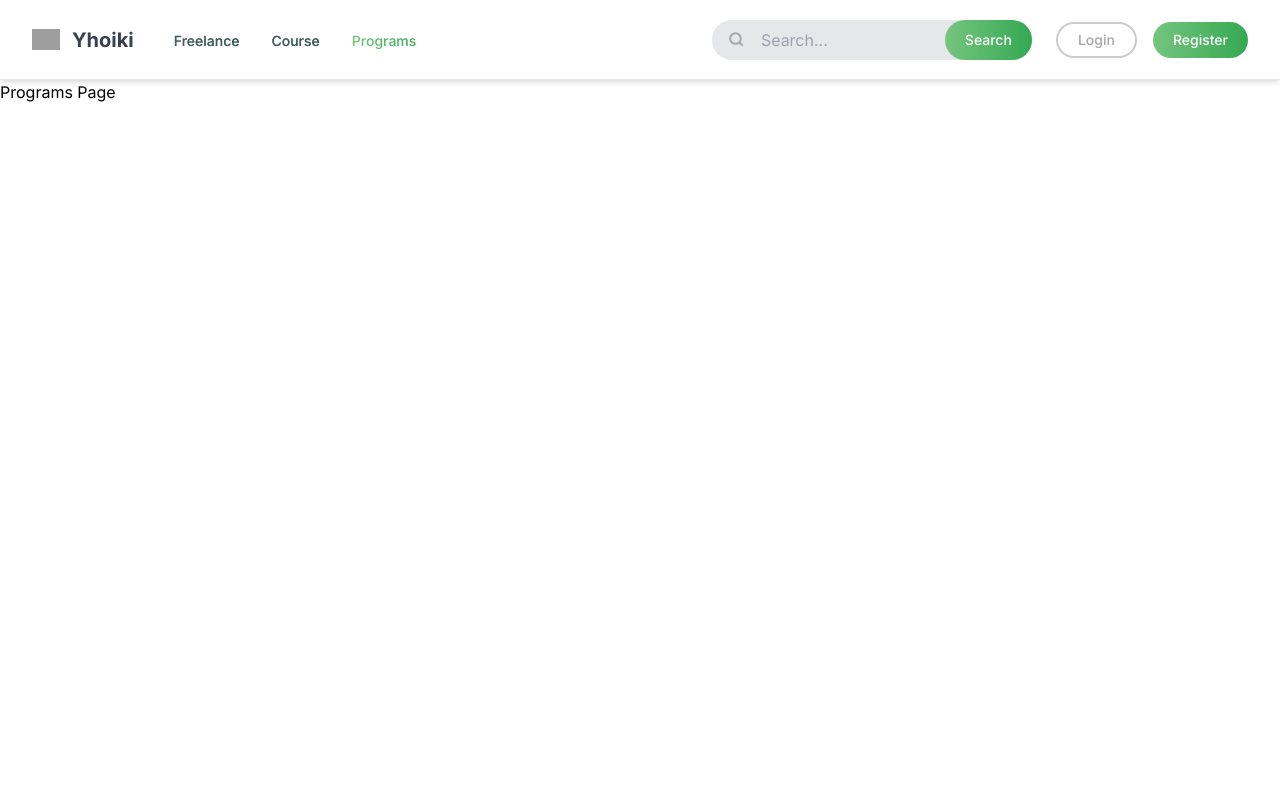
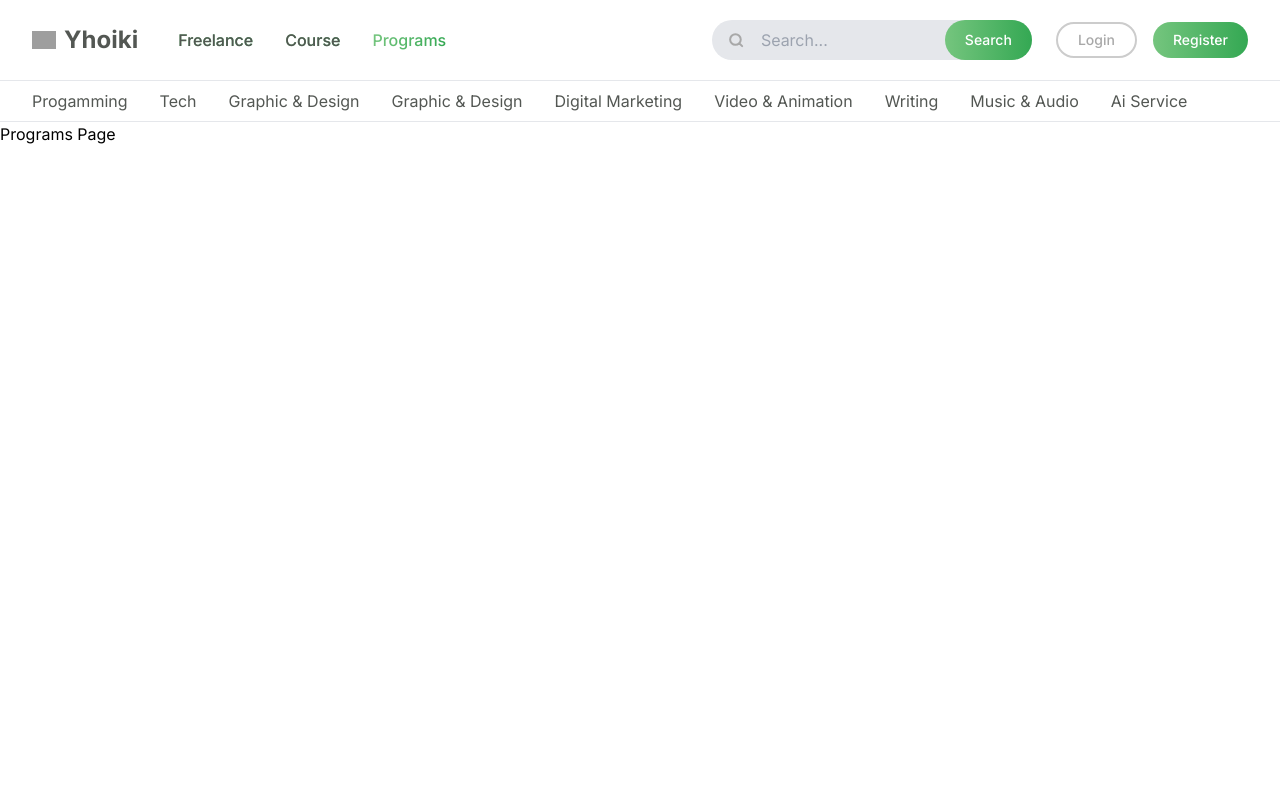
Before and after one commit to yhoikiteam/YHOIKI-FRONTEND, a Next.js app: page /programs in a window 1280 px wide. Shown: the top 800 px of the page. Built offline with nearby package versions, Linux system fonts and the light colour scheme; grey boxes are pictures that could not be loaded.

Commit message:
feat: updated category-bar

```diff
--- a/app/(public)/(home)/_partials/HeroSection.tsx
+++ b/app/(public)/(home)/_partials/HeroSection.tsx
@@ -13,7 +13,7 @@ const HeroSection = () => {
 
   return (
     <MaxWidthWrapper>
-      <section className="w-full pt-10">
+      <section className="w-full pt-16">
         <div className="mx-auto grid w-full grid-cols-1 items-center gap-16 lg:grid-cols-2 lg:gap-0">
           <div className="w-full max-w-2xl">
             <h1 className="text-4xl font-bold leading-tight text-davy-gray">
@@ -31,7 +31,7 @@ const HeroSection = () => {
               </span>{" "}
               Technology.
             </h1>
-            <p className="mt-4 font-medium text-davy-gray md:mr-10">
+            <p className="mt-4 text-davy-gray md:mr-10">
               At Yholix you can find all your digital needs. Come on, start
               searching now and see the prices and discounts! Want to learn
               about technology now? Visit the course menu!
@@ -41,7 +41,7 @@ const HeroSection = () => {
               <Button>Help</Button>
             </div>
             <div className="mt-4">
-              <p className="flex items-center gap-1 text-[13px] font-medium text-dark-gray">
+              <p className="flex items-center gap-1 text-sm text-davy-gray">
                 <span className="text-xl"> &copy;</span>Copyright Yhoiki 2024.
                 All right reveserd.
               </p>
--- a/app/(public)/(home)/page.tsx
+++ b/app/(public)/(home)/page.tsx
@@ -1,6 +1,5 @@
 import CategorySection from "@/app/(public)/(home)/_partials/CategorySection";
 import HeroSection from "@/app/(public)/(home)/_partials/HeroSection";
-import CategoryBar from "@/components/CategoryBar";
 import MaxWidthWrapper from "@/components/MaxWidthWrapper";
 import { products } from "@/constants/data-dev/products";
 import HeadingCategorySection from "./_partials/HeadingCategorySection";
@@ -8,9 +7,6 @@ import HeadingCategorySection from "./_partials/HeadingCategorySection";
 export default function Page() {
   return (
     <>
-      <MaxWidthWrapper className="pt-6 lg:pb-4">
-        <CategoryBar />
-      </MaxWidthWrapper>
       <HeroSection />
       <MaxWidthWrapper>
         <HeadingCategorySection
--- a/app/(public)/search/layout.tsx
+++ b/app/(public)/search/layout.tsx
@@ -1,15 +1,6 @@
 import type { ReactNode } from "react";
-import CategoryBar from "@/components/CategoryBar";
-import MaxWidthWrapper from "@/components/MaxWidthWrapper";
 import MainLayout from "@/layouts/MainLayout";
 
 export default function SeacrhLayout({ children }: { children: ReactNode }) {
-  return (
-    <MainLayout>
-      <MaxWidthWrapper className="py-6">
-        <CategoryBar />
-      </MaxWidthWrapper>
-      {children}
-    </MainLayout>
-  );
+  return <MainLayout>{children}</MainLayout>;
 }
--- a/components/CategoryBar.tsx
+++ b/components/CategoryBar.tsx
@@ -34,9 +34,10 @@ export default function CategoryBar() {
             <div key={i} className="flex-shrink-0">
               <Link
                 href={`/product`}
-                className="bg-primary-gradient bg-clip-text text-sm font-medium text-davy-gray duration-300 hover:text-transparent"
+                className="group relative block py-2 text-davy-gray duration-300 hover:text-primary-one"
               >
                 {cat.label}
+                <span className="absolute bottom-0 left-0 h-[2px] w-full scale-x-0 bg-primary-gradient transition-transform duration-300 ease-in-out group-hover:scale-x-100" />
               </Link>
             </div>
           ))}
--- a/components/Logo.tsx
+++ b/components/Logo.tsx
@@ -6,15 +6,15 @@ interface IProps {
   textColor?: string;
 }
 
-export default function Logo({ textColor = "text-gray-700" }: IProps) {
+export default function Logo({ textColor = "text-davy-gray" }: IProps) {
   return (
-    <Link href="/" id="logo" className="flex items-center space-x-3">
+    <Link href="/" id="logo" className="flex items-center space-x-2">
       <img
-        className="w-7"
+        className="w-6"
         src="https://i.ibb.co.com/0DhSzYN/Yhoiki.png"
         alt="logo"
       />
-      <h1 className={cn("text-xl font-bold", textColor)}>Yhoiki</h1>
+      <h1 className={cn("text-2xl font-bold", textColor)}>Yhoiki</h1>
     </Link>
   );
 }
--- a/components/Navbar.tsx
+++ b/components/Navbar.tsx
@@ -6,7 +6,9 @@ import Link from "next/link";
 import { usePathname } from "next/navigation";
 import { cn } from "@/utils/cn";
 import { buttonVariants } from "./Button";
+import CategoryBar from "./CategoryBar";
 import Logo from "./Logo";
+import MaxWidthWrapper from "./MaxWidthWrapper";
 import Search from "./Search";
 
 interface subMenu {
@@ -25,17 +27,18 @@ export default function Navbar({ state }: any) {
   const pathname: string = usePathname();
 
   return (
-    <div className="sticky inset-x-0 top-0 z-50 w-full bg-light shadow-md">
-      <nav className="relative flex h-20 w-full items-center justify-between gap-6 border-b px-4 md:px-8">
+    <div className="w-full border-b bg-light">
+      <MaxWidthWrapper>
+        <nav className="relative flex h-20 w-full items-center justify-between gap-6">
           {/* Kiri: Logo & Menu */}
           <div className="flex items-center gap-10">
             <Logo />
-          <ul className="hidden list-none space-x-8 text-gray-600 md:flex">
+            <ul className="hidden list-none space-x-8 text-davy-gray md:flex">
               {sub.map((item, index) => (
                 <li key={index}>
                   <Link
                     href={item.path}
-                  className={`bg-primary-gradient bg-clip-text text-sm font-medium duration-300 hover:text-transparent ${
+                    className={`bg-primary-gradient bg-clip-text text-base font-medium duration-300 hover:text-transparent ${
                       pathname === item.path && "text-transparent"
                     }`}
                   >
@@ -98,7 +101,11 @@ export default function Navbar({ state }: any) {
             className="relative inline-flex items-center justify-center rounded-md md:hidden"
           >
             {isOpen ? (
-            <RxCross2 size={30} className="text-davy-gray" aria-hidden="true" />
+              <RxCross2
+                size={30}
+                className="text-davy-gray"
+                aria-hidden="true"
+              />
             ) : (
               <IoMenu size={30} className="text-davy-gray" aria-hidden="true" />
             )}
@@ -106,6 +113,12 @@ export default function Navbar({ state }: any) {
 
           {/* <MobileNav setIsOpen={setIsOpen} isOpen={isOpen} /> */}
         </nav>
+      </MaxWidthWrapper>
+      <div className="w-full border-t">
+        <MaxWidthWrapper className="">
+          <CategoryBar />
+        </MaxWidthWrapper>
+      </div>
     </div>
   );
 }
```
Lines whose indentation alone changed are shown as unchanged.
